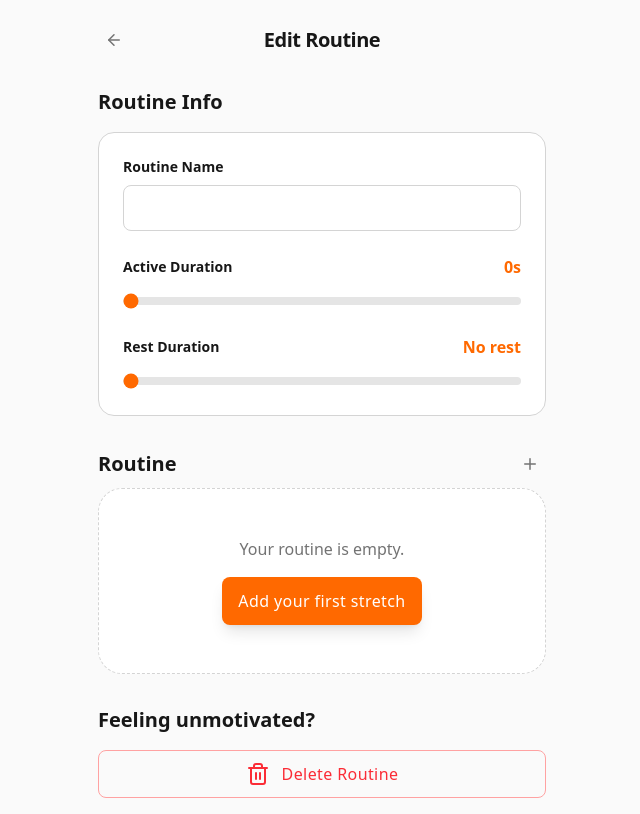
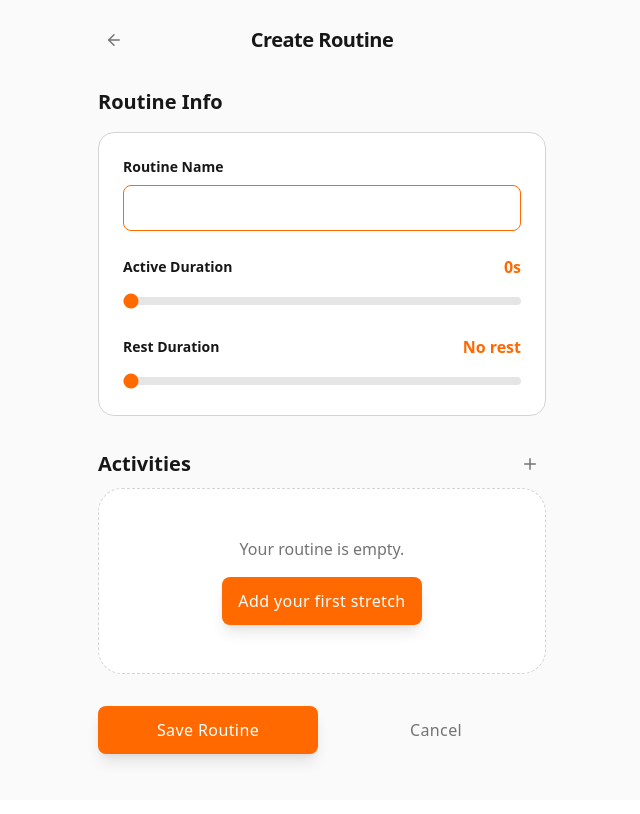
Before and after one commit to chrisschnaars/stretch-timer, a React (Vite) app: page /routine/1/edit in a window 1280 px wide. Shown: the whole page, without its empty margins (318-958 px from the left). Built offline with nearby package versions, Linux system fonts and the light colour scheme.

Commit message:
form updates

```diff
--- a/src/components/RoutineEditor/StretchItem.tsx
+++ b/src/components/RoutineEditor/StretchItem.tsx
@@ -50,10 +50,12 @@ export const StretchItem: React.FC<StretchItemProps> = ({
             onKeyDown={(e) => {
               if (e.key === "Enter" && editName?.trim()) {
                 saveEdit?.();
+              } else if (e.key === "Escape") {
+                cancelEdit?.();
               }
             }}
             className="bg-transparent"
-            autoFocus
+            placeholder="Enter activity name"
           />
           <div className="flex justify-between gap-2 items-center">
             <div className="flex justify-end gap-2 pt-2">
--- a/src/components/RoutineEditor/index.tsx
+++ b/src/components/RoutineEditor/index.tsx
@@ -1,4 +1,4 @@
-import React, { useState } from "react";
+import React, { useState, useEffect } from "react";
 import { useParams, useNavigate, Navigate } from "react-router-dom";
 import { useRoutine } from "../../hooks/useRoutine";
 import { useRoutines } from "../../hooks/useRoutines";
@@ -30,7 +30,7 @@ import { StretchItem, SortableStretch } from "./StretchItem";
 const RoutineEditor: React.FC = () => {
   const { id } = useParams<{ id: string }>();
   const navigate = useNavigate();
-  const { deleteRoutine } = useRoutines();
+  const { deleteRoutine, getRoutine } = useRoutines();
   const routine = useRoutine(id!);
 
   const {
@@ -48,6 +48,10 @@ const RoutineEditor: React.FC = () => {
   const [editName, setEditName] = useState("");
   const [activeId, setActiveId] = useState<string | null>(null);
 
+  // Check if this is a new routine (hasn't been fully saved yet)
+  const isNewRoutine = !name.trim();
+  const storedRoutine = getRoutine(id!);
+
   const sensors = useSensors(
     useSensor(PointerSensor, {
       activationConstraint: {
@@ -59,6 +63,21 @@ const RoutineEditor: React.FC = () => {
     })
   );
 
+  // Auto-edit the first stretch if it's a new routine with an empty stretch
+  useEffect(() => {
+    if (
+      isNewRoutine &&
+      stretches.length > 0 &&
+      !stretches[0].name.trim() &&
+      !editingId
+    ) {
+      setTimeout(() => {
+        setEditingId(stretches[0].id);
+        setEditName(stretches[0].name);
+      }, 0);
+    }
+  }, [isNewRoutine, stretches, editingId]);
+
   // If routine doesn't exist, redirect to home
   if (!id) {
     return <Navigate to="/" replace />;
@@ -69,6 +88,21 @@ const RoutineEditor: React.FC = () => {
       deleteRoutine(id);
       navigate("/");
     }
+  };
+
+  const handleSave = () => {
+    if (!name.trim()) {
+      alert("Please enter a routine name before saving.");
+      return;
+    }
+    navigate("/");
+  };
+
+  const handleCancel = () => {
+    if (storedRoutine) {
+      deleteRoutine(id);
+    }
+    navigate("/");
   };
 
   const startEditing = (stretch: Stretch) => {
@@ -146,12 +180,14 @@ const RoutineEditor: React.FC = () => {
     <div className="min-h-screen bg-[var(--color-bg-primary)] text-[var(--color-fg-primary)] font-sans p-4 flex flex-col items-center">
       <header className="w-full max-w-md flex justify-between items-center mb-8 pt-2">
         <Button
-          onClick={() => navigate(-1)}
+          onClick={isNewRoutine ? handleCancel : () => navigate(-1)}
           icon={ArrowLeft}
           size="sm"
           aria-label="Back"
         />
-        <h1 className="text-xl font-bold tracking-tight">Edit Routine</h1>
+        <h1 className="text-xl font-bold tracking-tight">
+          {isNewRoutine ? "Create Routine" : "Edit Routine"}
+        </h1>
         <span className="w-8"></span>
       </header>
 
@@ -164,6 +200,7 @@ const RoutineEditor: React.FC = () => {
               value={name}
               onChange={(e) => updateName(e.target.value)}
               required
+              autoFocus={isNewRoutine}
             />
 
             <SliderInput
@@ -187,7 +224,7 @@ const RoutineEditor: React.FC = () => {
 
         <div className="space-y-2">
           <div className="flex justify-between items-center">
-            <h2 className="heading-md">Routine</h2>
+            <h2 className="heading-md">Activities</h2>
             <Button
               onClick={addStretch}
               icon={Plus}
@@ -242,6 +279,21 @@ const RoutineEditor: React.FC = () => {
           )}
         </div>
 
+        {isNewRoutine ? (
+          <div className="flex gap-2">
+            <Button
+              className="flex-1"
+              onClick={handleSave}
+              size="md"
+              kind="primary"
+            >
+              Save Routine
+            </Button>
+            <Button className="flex-1" onClick={handleCancel} size="md">
+              Cancel
+            </Button>
+          </div>
+        ) : (
           <div>
             <h2 className="heading-md mb-4">Feeling unmotivated?</h2>
             <Button
@@ -254,6 +306,7 @@ const RoutineEditor: React.FC = () => {
               Delete Routine
             </Button>
           </div>
+        )}
       </div>
     </div>
   );
--- a/src/components/RoutineList/index.tsx
+++ b/src/components/RoutineList/index.tsx
@@ -35,7 +35,7 @@ const RoutineList: React.FC = () => {
       stretches: [
         {
           id: crypto.randomUUID(),
-          name: "Jumping Jacks",
+          name: "",
         },
       ],
       duration: DEFAULT_DURATION,
--- a/src/components/ui/TextInput.tsx
+++ b/src/components/ui/TextInput.tsx
@@ -13,7 +13,7 @@ const TextInput: React.FC<TextInputProps> = ({
     <div className="space-y-2 w-full">
       {label && <label className="block text-sm font-semibold">{label}</label>}
       <input
-        className={`w-full text-lg font-semibold bg-[var(--color-bg-layer)] p-2 rounded-lg outline-none border border-[var(--color-border-default)] transition-all focus:border-[var(--color-bg-accent)] ${className}`}
+        className={`w-full text-lg font-semibold bg-[var(--color-bg-layer)] p-2 rounded-lg outline-none border border-[var(--color-border-default)] transition-all focus:border-[var(--color-bg-accent)] placeholder:text-[var(--color-fg-muted)] placeholder:font-normal ${className}`}
         {...props}
       />
     </div>
```
Lines whose indentation alone changed are shown as unchanged.
